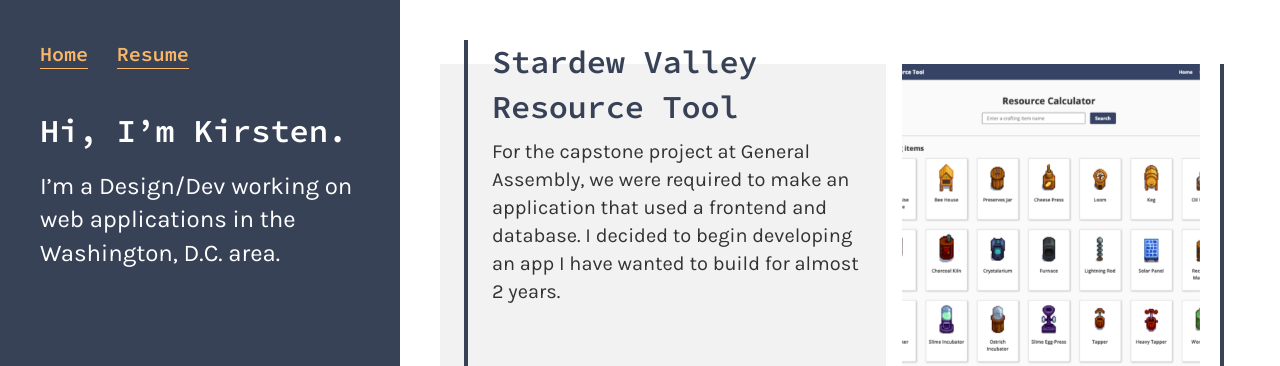
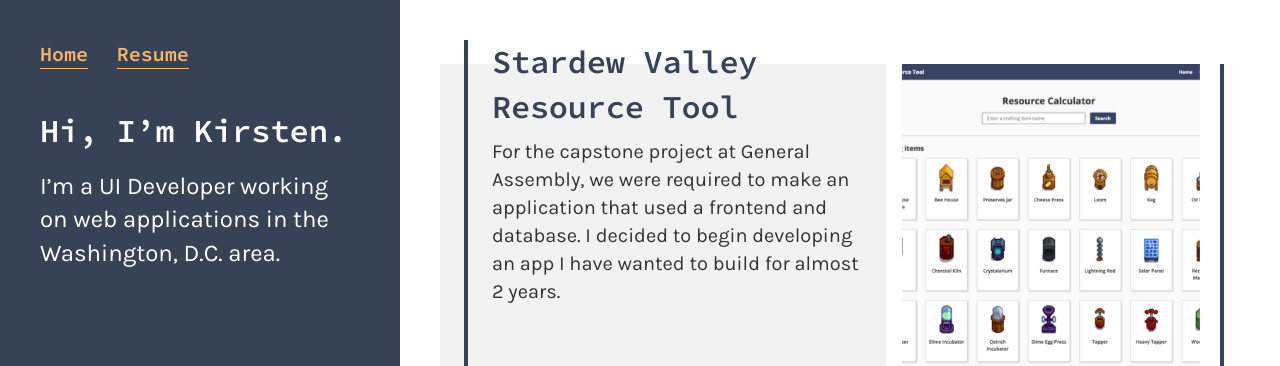
Before and after one commit to marcusrelacion/kirstengreen.com, a Jekyll site: the page built from index.markdown, in a window 1280 px wide. Shown: the top 366 px of the page. Built offline with Jekyll 4.4.1, drawn with Linux system fonts in a browser that asks for light colours; nearby versions of some CDN libraries.

Commit message:
Updated Config

```diff
--- a/_config.yml
+++ b/_config.yml
@@ -75,7 +75,7 @@
     url: "/resume/"
 sidebar-about-avatar: "/uploads/kg-avatar.png"
 sidebar-about-header: Hi, I’m Kirsten.
-sidebar-about-body: I’m a Design/Dev working on web applications in the Washington,
+sidebar-about-body: I’m a UI Developer working on web applications in the Washington,
   D.C. area.
 sidebar-contact-status-seeking: true
 sidebar-contact-status-message-seeking: I’m currently looking for work and, if you
```
